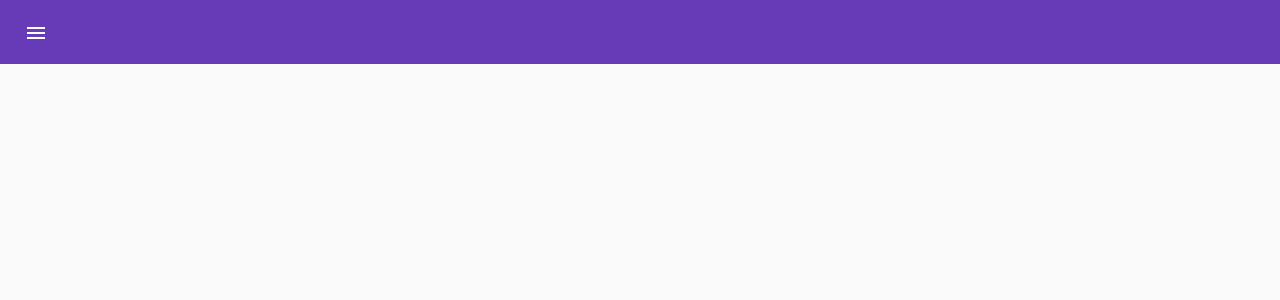
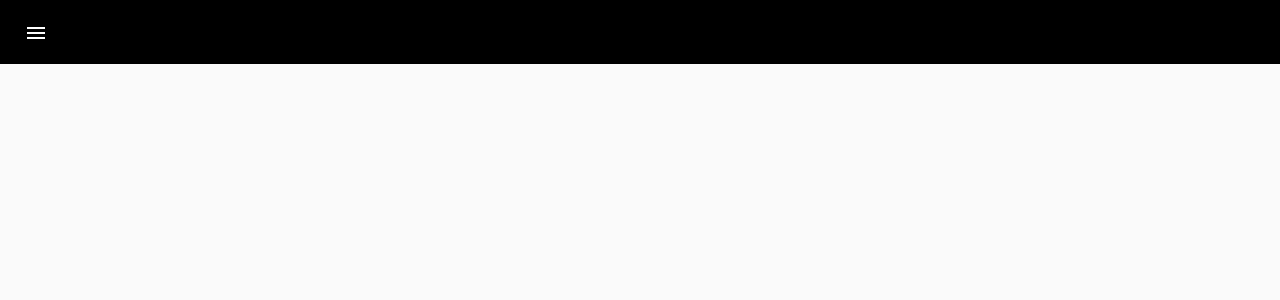
Before and after one commit to axell9641/angular-seed, an Angular app: page /welcome in a window 1280 px wide. Shown: the top 300 px of the page. Built offline with nearby package versions, Linux system fonts and the light colour scheme.

Commit message:
Material custom theme

```diff
--- a/src/styles.scss
+++ b/src/styles.scss
@@ -1,2 +1,90 @@
 /* You can add global styles to this file, and also import other style files */
-@import "@angular/material/prebuilt-themes/deeppurple-amber.css";
+// @import "@angular/material/prebuilt-themes/deeppurple-amber.css";
+
+@import "~@angular/material/theming";
+
+// Include non-theme styles for core.
+@include mat-core();
+
+$mat-custom-primary: (
+  50: #e0e0e0,
+  100: #b3b3b3,
+  200: #808080,
+  300: #4d4d4d,
+  400: #262626,
+  500: #000000,
+  600: #000000,
+  700: #000000,
+  800: #000000,
+  900: #000000,
+  A100: #a6a6a6,
+  A200: #8c8c8c,
+  A400: #737373,
+  A700: #666666,
+  contrast: (
+    50: $dark-primary-text,
+    100: $dark-primary-text,
+    200: $dark-primary-text,
+    300: $dark-primary-text,
+    400: $dark-primary-text,
+    500: $light-primary-text,
+    600: $light-primary-text,
+    700: $light-primary-text,
+    800: $light-primary-text,
+    900: $light-primary-text,
+    A100: $dark-primary-text,
+    A200: $light-primary-text,
+    A400: $light-primary-text,
+    A700: $light-primary-text,
+  ),
+);
+
+$mat-custom-accent: (
+  50: #f6e5ee,
+  100: #e9bfd6,
+  200: #da94ba,
+  300: #cb699e,
+  400: #c0498a,
+  500: #b52975,
+  600: #ae246d,
+  700: #a51f62,
+  800: #9d1958,
+  900: #8d0f45,
+  A100: #ffbed7,
+  A200: #ff8bb8,
+  A400: #ff5899,
+  A700: #ff3f89,
+  contrast: (
+    50: $dark-primary-text,
+    100: $dark-primary-text,
+    200: $dark-primary-text,
+    300: $dark-primary-text,
+    400: $dark-primary-text,
+    500: $light-primary-text,
+    600: $light-primary-text,
+    700: $light-primary-text,
+    800: $light-primary-text,
+    900: $light-primary-text,
+    A100: $dark-primary-text,
+    A200: $light-primary-text,
+    A400: $light-primary-text,
+    A700: $light-primary-text,
+  ),
+);
+
+// Define a theme.
+$primary: mat-palette($mat-custom-primary);
+$accent: mat-palette($mat-custom-accent); /* original :  A200, A100, A400 | belcorp: sin pasar argumentos tambien toma el 500 | belcorp: 500, 700, 400 */
+
+$theme: mat-light-theme($primary, $accent); /*tambien se puede cambiar por mat-dark-theme*/
+
+// Include all theme styles for the components.
+@include angular-material-theme($theme);
+
+/*
+Links:
+
+http://mcg.mbitson.com/#!?mcgpalette0=%23b52975
+https://medium.com/razroo/customize-angular-material-design-9df5c3524c3e
+https://material.angular.io/guide/theming-your-components
+*/
```
